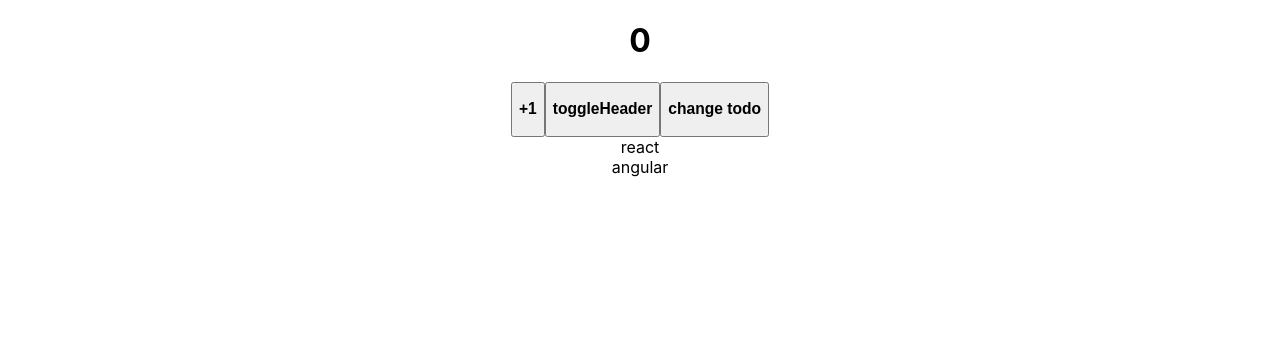
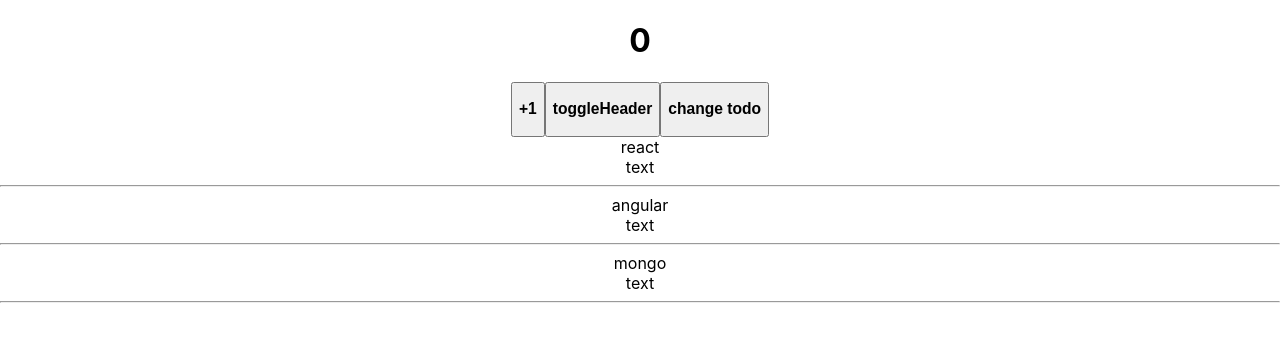
Before and after one commit to andrey-kupets/react_trainings2, a React (Create React App) app in the folder react_trainings/: page / in a window 1280 px wide. Shown: the top 342 px of the page. Built offline with nearby package versions, Linux system fonts and the light colour scheme.

Commit message:
map an array in state

```diff
--- a/react_trainings/src/App.js
+++ b/react_trainings/src/App.js
@@ -1,4 +1,4 @@
-import React, { useState } from "react";
+import React, {useEffect, useState} from "react";
 import logo from './logo.svg';
 import './App.css';
 
@@ -7,26 +7,59 @@ const Header = ({counter}) => {
     return <h1>{counter}</h1>;
 }
 
+const TodoItem = ({todo}) => (
+    <div>
+        {todo.title} <br/>
+        {todo.content}
+        <hr/>
+    </div>
+)
+
 function App() {
   console.log('rerender parent');
 
-  const [ counter, setCounter ] = useState(0);
-  const [ headerVisibility, setHeaderVisibility ] = useState(true);
-  const [ todos, setTodos ] = useState([ 'react', 'angular' ]);
+  // const [ counter, setCounter ] = useState(0);
+  // const [ headerVisibility, setHeaderVisibility ] = useState(true);
+  // const [ todos, setTodos ] = useState([
+  //     {id: 1, title: 'react', content: 'text'},
+  //     {id: 2, title: 'angular', content: 'text'},
+  //     {id: 3, title: 'mongo', content: 'text'}]);
+
+  const [ state, setState ] = useState({
+      counter: 0,
+      headerVisibility: true,
+      todos: [
+          {id: 1, title: 'react', content: 'text'},
+          {id: 2, title: 'angular', content: 'text'},
+          {id: 3, title: 'mongo', content: 'text'}]
+  })
 
   const countHandler = () => {
-    setCounter(counter + 1);
-    console.log(counter + 1);
+    setState({
+        ...state,
+        counter: state.counter + 1
+    });
+    console.log(state.counter + 1);
   };
 
   const toggleHandler = () => {
-    setHeaderVisibility(!headerVisibility);
+    setState({
+        ...state,
+        headerVisibility: !state.headerVisibility
+    });
   };
 
   const changeTodo = () => {
-    const newArr = [...todos];
-    newArr[1] = Math.random();
-    setTodos(newArr);
+    const newArr = [...state.todos];
+    newArr[1] = {
+        id: newArr[1].id,
+        title: Math.random(),
+        content: Math.random()
+    };
+    setState({
+        ...state,
+        todos: newArr
+    });
 
     // if ref on initialState isn't changed - NO RENDER - so we copy by ...
       // or in that way:
@@ -37,14 +70,14 @@ function App() {
 
   };
 
+  const { counter, headerVisibility, todos } = state;
   return (
     <div className="App">
       {headerVisibility && <Header counter={counter}/>}
       <button onClick={countHandler}><h3>+1</h3></button>
       <button onClick={toggleHandler}><h3>toggleHeader</h3></button>
       <button onClick={changeTodo}><h3>change todo</h3></button>
-      <div>{todos[0]}</div>
-      <div>{todos[1]}</div>
+      {state.todos.map(todo => <TodoItem key={todo.id} todo={todo}/>)}
     </div>
   );
 }
```
